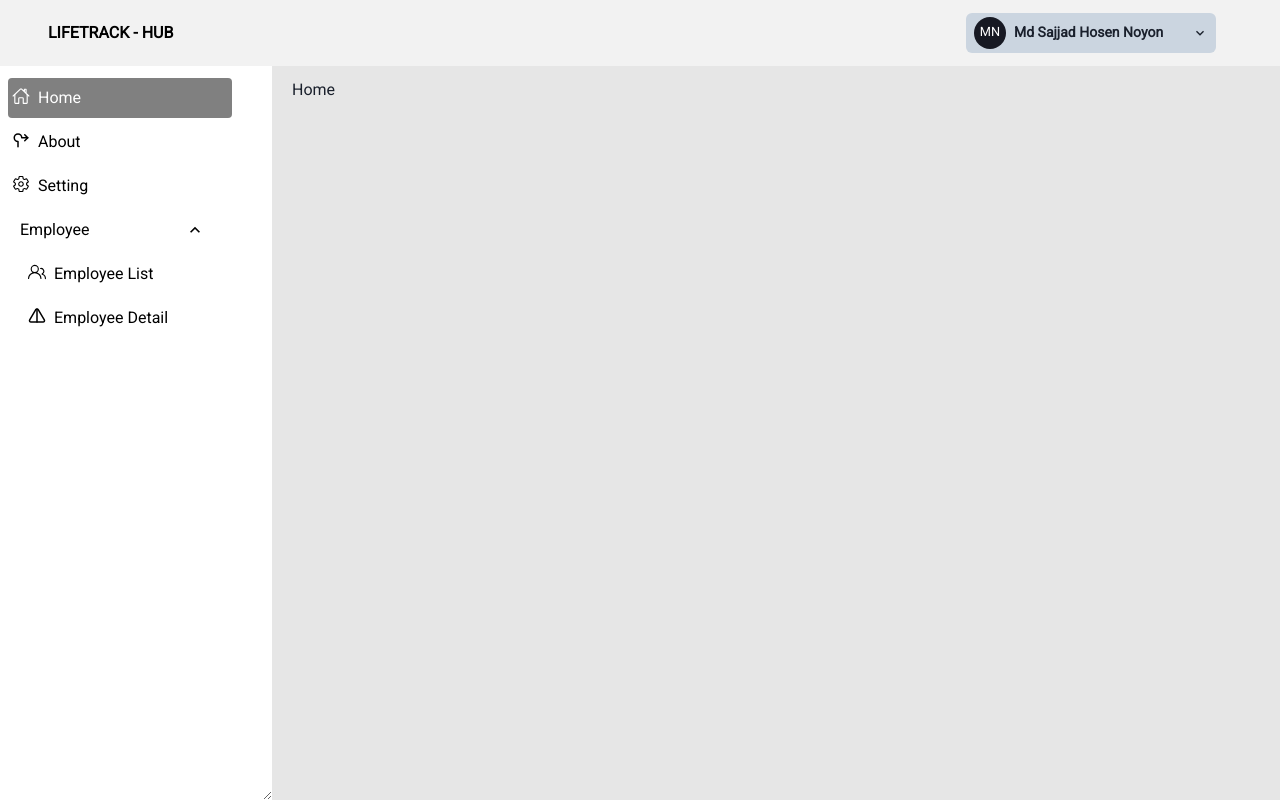
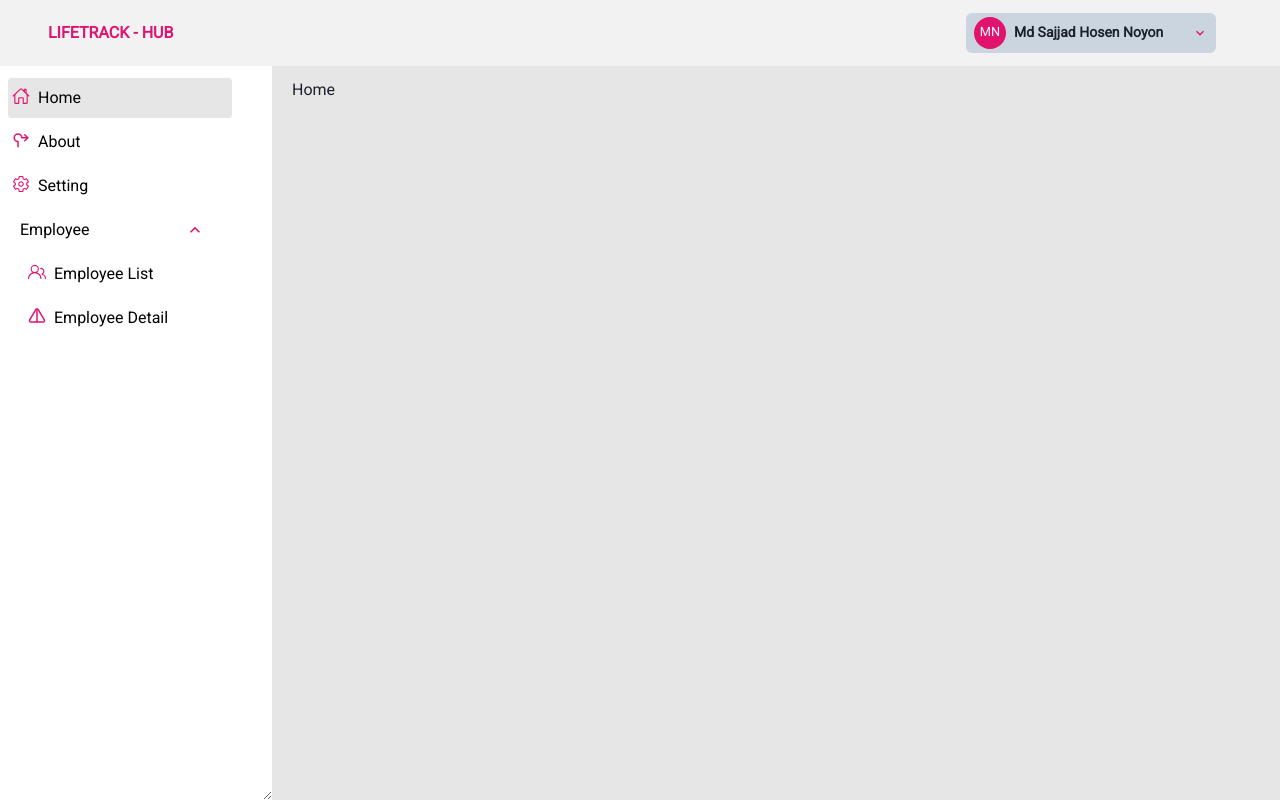
Before and after one commit to NYN31/life-track-hub, a React (Vite) app in the folder lifetrackhub-fe/: page /home in a window 1280 px wide. Built offline with nearby package versions, Linux system fonts and the light colour scheme.

Commit message:
update all icon color to a specific color

```diff
--- a/lifetrackhub-fe/src/components/common/CommonMenu.tsx
+++ b/lifetrackhub-fe/src/components/common/CommonMenu.tsx
@@ -6,12 +6,14 @@ import {
   Button,
   Flex,
   Avatar,
+  Box,
 } from '@chakra-ui/react';
 import { useNavigate } from 'react-router-dom';
 import { useLogoutMutation } from '../../features/auth/authApi';
 import { ChevronDownIcon } from '@chakra-ui/icons';
 import { FiLogOut } from 'react-icons/fi';
 import { AiOutlineProfile } from 'react-icons/ai';
+import { colors } from '../../constants/extend-theme/colors';
 
 const CommonMenu = () => {
   const ICON_SIZE = '20px';
@@ -66,9 +68,12 @@ const CommonMenu = () => {
         onClick={action}
         bg="gray.200"
         color="menu.list_text"
+        _hover={{
+          bg: `${colors.menu.list_hover} !important`,
+        }}
       >
         <Flex gap={2}>
-          {icon} {text}
+          <Box color="icon">{icon}</Box> {text}
         </Flex>
       </MenuItem>
     );
@@ -83,15 +88,10 @@ const CommonMenu = () => {
         minWidth="250px"
         maxWidth="250px"
         as={Button}
-        rightIcon={<ChevronDownIcon />}
+        rightIcon={<ChevronDownIcon color="icon" />}
       >
         <Flex align="center" gap={2} fontSize="sm">
-          <Avatar
-            size="sm"
-            name={name}
-            bg="menu.avatar_bg"
-            color="menu.avatar_text"
-          />
+          <Avatar size="sm" name={name} bg="avatar.bg" color="avatar.text" />
           {getName(name)}
         </Flex>
       </MenuButton>
--- a/lifetrackhub-fe/src/components/common/Navbar.tsx
+++ b/lifetrackhub-fe/src/components/common/Navbar.tsx
@@ -8,9 +8,9 @@ const Navbar: React.FC<{
   onOpenDrawer: () => void;
 }> = ({ onOpenDrawer }) => {
   return (
-    <Flex px={['2rem', '2rem', '3rem']} py=".8rem" bg="navbar.bg">
+    <Flex px={['.75rem', '1.5rem', '2rem', '3rem']} py=".8rem" bg="navbar.bg">
       <Flex justify="center" align="center">
-        <Text fontWeight={800} textTransform="uppercase" color="navbar.text">
+        <Text fontWeight={800} textTransform="uppercase" color="icon">
           {BANNAR_NAME}
         </Text>
       </Flex>
@@ -21,7 +21,7 @@ const Navbar: React.FC<{
       </Hide>
 
       <Show below="md">
-        <Box onClick={onOpenDrawer}>
+        <Box onClick={onOpenDrawer} color="icon">
           <RxHamburgerMenu size={24} cursor="pointer" />
         </Box>
       </Show>
--- a/lifetrackhub-fe/src/components/common/Sidebar.tsx
+++ b/lifetrackhub-fe/src/components/common/Sidebar.tsx
@@ -34,7 +34,6 @@ const Sidebar: React.FC<{
     title: string,
     label: string
   ) => {
-    console.log(label, location.pathname);
     return (
       <ListItem
         m={1}
@@ -62,7 +61,9 @@ const Sidebar: React.FC<{
         }}
       >
         <Stack align="left" direction="row">
-          <Flex alignItems="center">{icon}</Flex>
+          <Flex alignItems="center" color="icon">
+            {icon}
+          </Flex>
           <Flex pt={1}>
             <span>{title}</span>
           </Flex>
@@ -88,7 +89,7 @@ const Sidebar: React.FC<{
               <AccordionButton maxW={56} gap={24}>
                 <Box color="sidebar.text">{item.title}</Box>
                 <Box>
-                  <AccordionIcon color="black" />
+                  <AccordionIcon color="icon" />
                 </Box>
               </AccordionButton>
               <AccordionPanel pt={0} pb={0}>
@@ -125,7 +126,7 @@ const Sidebar: React.FC<{
           {isMobileSidebar && (
             <Flex width="full">
               <Spacer />
-              <Box onClick={onCloseDrawer} cursor="pointer">
+              <Box onClick={onCloseDrawer} cursor="pointer" color="icon">
                 <IoClose size={24} />
               </Box>
             </Flex>
--- a/lifetrackhub-fe/src/constants/extend-theme/colors.ts
+++ b/lifetrackhub-fe/src/constants/extend-theme/colors.ts
@@ -1,6 +1,11 @@
 export const colors = {
   primary: '#F2F2F2',
   body: '#e6e6e6',
+  icon: '#e2136e',
+  avatar: {
+    bg: '#e2136e',
+    text: '#FFFFFF',
+  },
   gray: {
     default: '#CBD5E0',
     hover: 'gray',
@@ -8,8 +13,8 @@ export const colors = {
   sidebar: {
     bg: '#fff',
     text: '#000',
-    hover_bg: 'gray',
-    hover_text: '#fff',
+    hover_bg: '#e6e6e6',
+    hover_text: '#000',
   },
   navbar: {
     bg: '#f2f2f2',
@@ -17,10 +22,9 @@ export const colors = {
   },
   menu: {
     bg: '#CBD5E0',
-    avatar_bg: '#171923',
-    avatar_text: '#FFFFFF',
     list_bg: '#E2E8F0',
     list_border: '#CBD5E0',
     list_text: '#171923',
+    list_hover: '#CBD5E0',
   },
 };
```
Also changed, not shown: 1 other file (tests, documents, lock files or other folders).
